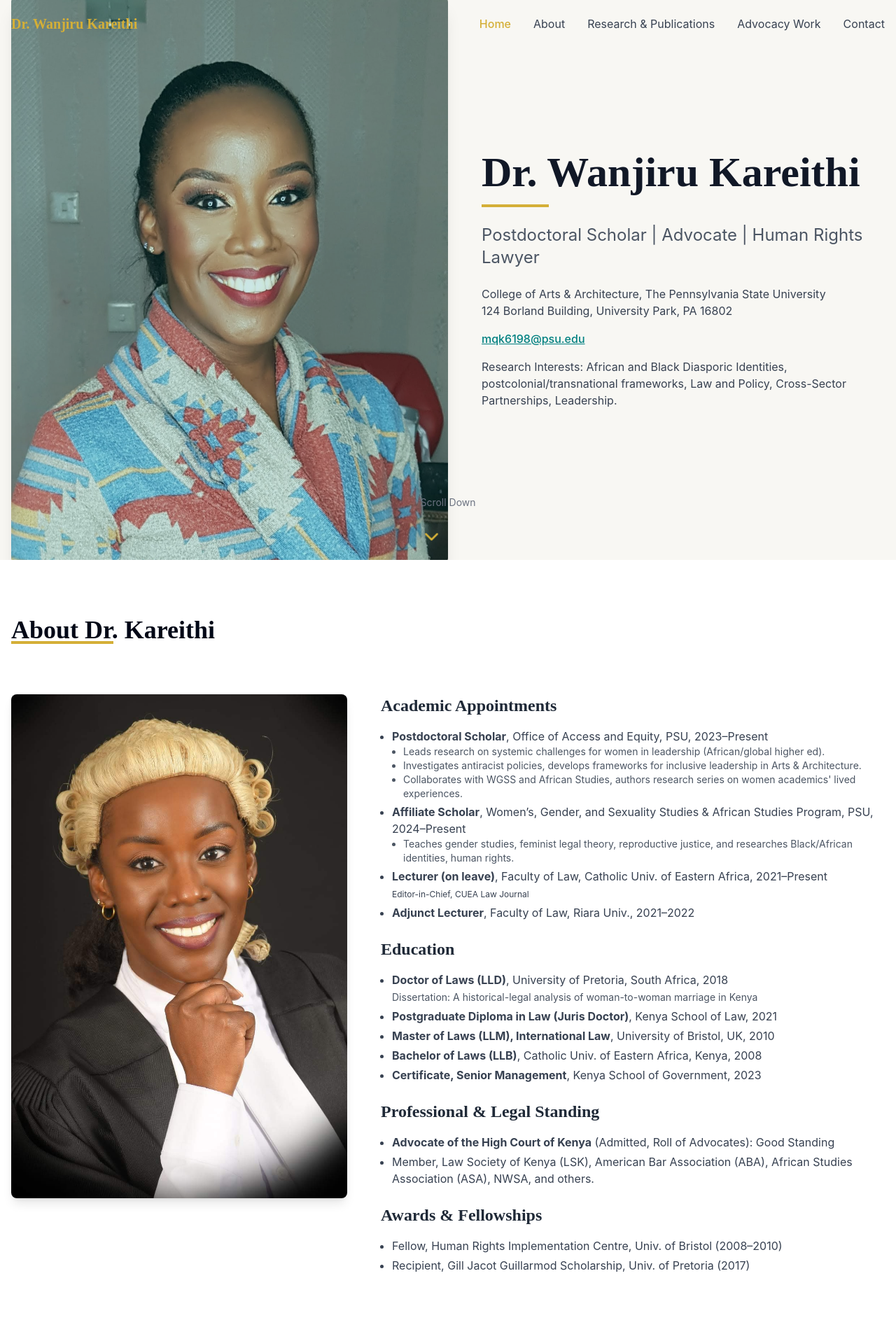
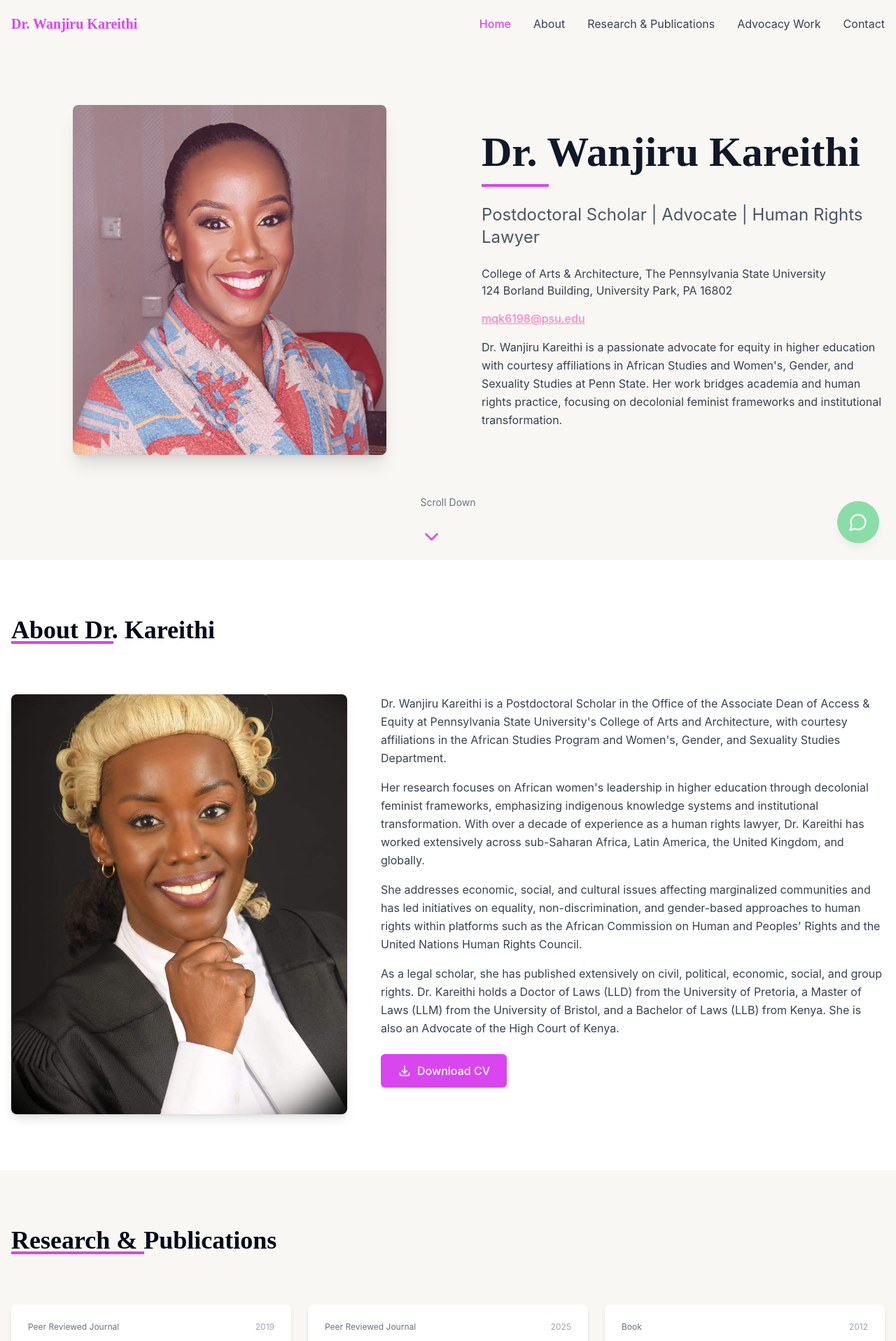
Before and after one commit to Winnie-Omar/kareithi-portfolio-glow, a React (Vite) app: page / in a window 1280 px wide. Shown: the top 1916 px of the page at 70% size. Built offline with nearby package versions, Linux system fonts and the light colour scheme.

Commit message:
Refactor: Implement design and feature updates
- Resize images and update homepage intro.
- Modify about section content.
- Add WhatsApp chatbot with automated message.
- Implement pink color scheme.
- Include social media icons and CV download link.
- Use cards for content organization.

```diff
--- a/src/components/AboutSection.tsx
+++ b/src/components/AboutSection.tsx
@@ -16,7 +16,7 @@ const AboutSection = () => {
                 <img
                   src="/about.jpg"
                   alt="Dr. Wanjiru Kareithi Portrait"
-                  className="w-full h-auto transform transition-all duration-1000 group-hover:scale-105 hover:scale-105"
+                  className="w-full h-auto transform transition-all duration-1000 group-hover:scale-105 hover:scale-105 max-h-[600px] object-cover object-center"
                 />
               </div>
             </RevealOnScroll>
@@ -24,63 +24,34 @@ const AboutSection = () => {
           {/* Text Column */}
           <div className="w-full md:w-3/5">
             <RevealOnScroll delay={200}>
-              {/* Academic Appointments */}
-              <h3 className="font-playfair text-2xl font-semibold mb-4 text-gray-800">Academic Appointments</h3>
-              <ul className="mb-6 ml-4 space-y-1 list-disc text-gray-700">
-                <li>
-                  <strong>Postdoctoral Scholar</strong>, Office of Access and Equity, PSU, 2023–Present
-                  <ul className="ml-4 list-disc text-gray-600 text-sm">
-                    <li>Leads research on systemic challenges for women in leadership (African/global higher ed).</li>
-                    <li>Investigates antiracist policies, develops frameworks for inclusive leadership in Arts & Architecture.</li>
-                    <li>Collaborates with WGSS and African Studies, authors research series on women academics' lived experiences.</li>
-                  </ul>
-                </li>
-                <li>
-                  <strong>Affiliate Scholar</strong>, Women’s, Gender, and Sexuality Studies & African Studies Program, PSU, 2024–Present
-                  <ul className="ml-4 list-disc text-gray-600 text-sm">
-                    <li>Teaches gender studies, feminist legal theory, reproductive justice, and researches Black/African identities, human rights.</li>
-                  </ul>
-                </li>
-                <li>
-                  <strong>Lecturer (on leave)</strong>, Faculty of Law, Catholic Univ. of Eastern Africa, 2021–Present<br />
-                  <span className="text-xs">Editor-in-Chief, CUEA Law Journal</span>
-                </li>
-                <li>
-                  <strong>Adjunct Lecturer</strong>, Faculty of Law, Riara Univ., 2021–2022
-                </li>
-              </ul>
-              {/* Education */}
-              <h3 className="font-playfair text-2xl font-semibold mb-4 text-gray-800">Education</h3>
-              <ul className="mb-6 ml-4 space-y-1 list-disc text-gray-700">
-                <li>
-                  <strong>Doctor of Laws (LLD)</strong>, University of Pretoria, South Africa, 2018<br />
-                  <span className="text-sm text-gray-600 font-normal">Dissertation: A historical-legal analysis of woman-to-woman marriage in Kenya</span>
-                </li>
-                <li>
-                  <strong>Postgraduate Diploma in Law (Juris Doctor)</strong>, Kenya School of Law, 2021
-                </li>
-                <li>
-                  <strong>Master of Laws (LLM), International Law</strong>, University of Bristol, UK, 2010
-                </li>
-                <li>
-                  <strong>Bachelor of Laws (LLB)</strong>, Catholic Univ. of Eastern Africa, Kenya, 2008
-                </li>
-                <li>
-                  <strong>Certificate, Senior Management</strong>, Kenya School of Government, 2023
-                </li>
-              </ul>
-              {/* Legal Standing */}
-              <h3 className="font-playfair text-2xl font-semibold mb-4 text-gray-800">Professional & Legal Standing</h3>
-              <ul className="mb-6 ml-4 space-y-1 list-disc text-gray-700">
-                <li><strong>Advocate of the High Court of Kenya</strong> (Admitted, Roll of Advocates): Good Standing</li>
-                <li>Member, Law Society of Kenya (LSK), American Bar Association (ABA), African Studies Association (ASA), NWSA, and others.</li>
-              </ul>
-              {/* Awards & Fellowships */}
-              <h3 className="font-playfair text-2xl font-semibold mb-4 text-gray-800">Awards & Fellowships</h3>
-              <ul className="mb-6 ml-4 space-y-1 list-disc text-gray-700">
-                <li>Fellow, Human Rights Implementation Centre, Univ. of Bristol (2008–2010)</li>
-                <li>Recipient, Gill Jacot Guillarmod Scholarship, Univ. of Pretoria (2017)</li>
-              </ul>
+              <div className="prose prose-lg max-w-none">
+                <p className="text-gray-700 mb-4 leading-relaxed">
+                  Dr. Wanjiru Kareithi is a Postdoctoral Scholar in the Office of the Associate Dean of Access & Equity at Pennsylvania State University's College of Arts and Architecture, with courtesy affiliations in the African Studies Program and Women's, Gender, and Sexuality Studies Department.
+                </p>
+
+                <p className="text-gray-700 mb-4 leading-relaxed">
+                  Her research focuses on African women's leadership in higher education through decolonial feminist frameworks, emphasizing indigenous knowledge systems and institutional transformation. With over a decade of experience as a human rights lawyer, Dr. Kareithi has worked extensively across sub-Saharan Africa, Latin America, the United Kingdom, and globally.
+                </p>
+
+                <p className="text-gray-700 mb-4 leading-relaxed">
+                  She addresses economic, social, and cultural issues affecting marginalized communities and has led initiatives on equality, non-discrimination, and gender-based approaches to human rights within platforms such as the African Commission on Human and Peoples' Rights and the United Nations Human Rights Council.
+                </p>
+
+                <p className="text-gray-700 mb-6 leading-relaxed">
+                  As a legal scholar, she has published extensively on civil, political, economic, social, and group rights. Dr. Kareithi holds a Doctor of Laws (LLD) from the University of Pretoria, a Master of Laws (LLM) from the University of Bristol, and a Bachelor of Laws (LLB) from Kenya. She is also an Advocate of the High Court of Kenya.
+                </p>
+
+                <a
+                  href="/cv.pdf"
+                  download
+                  className="inline-flex items-center px-6 py-3 bg-pink-dark hover:bg-pink text-white font-medium rounded-md transition-colors duration-300"
+                >
+                  <svg xmlns="http://www.w3.org/2000/svg" className="h-5 w-5 mr-2" fill="none" viewBox="0 0 24 24" stroke="currentColor">
+                    <path strokeLinecap="round" strokeLinejoin="round" strokeWidth={2} d="M4 16v1a3 3 0 003 3h10a3 3 0 003-3v-1m-4-4l-4 4m0 0l-4-4m4 4V4" />
+                  </svg>
+                  Download CV
+                </a>
+              </div>
             </RevealOnScroll>
           </div>
         </div>
--- a/src/components/HomeSection.tsx
+++ b/src/components/HomeSection.tsx
@@ -20,13 +20,13 @@ const HomeSection = () => {
           {/* Image Column */}
           <div className="w-full md:w-1/2 mb-8 md:mb-0">
             <RevealOnScroll>
-              <div className="relative overflow-hidden rounded-lg shadow-xl group">
+              <div className="relative overflow-hidden rounded-lg shadow-xl group max-w-md mx-auto">
                 <img
                   src="/home.jpg"
                   alt="Dr. Wanjiru Kareithi"
-                  className="w-full h-auto transform transition-transform duration-700 group-hover:scale-110 hover:scale-110"
+                  className="w-full h-auto transform transition-transform duration-700 group-hover:scale-110 hover:scale-110 object-cover max-h-[500px]"
                 />
-                <div className="absolute inset-0 bg-teal/20 group-hover:bg-transparent transition-colors duration-500"></div>
+                <div className="absolute inset-0 bg-pink/20 group-hover:bg-transparent transition-colors duration-500"></div>
               </div>
             </RevealOnScroll>
           </div>
@@ -38,7 +38,7 @@ const HomeSection = () => {
               </h1>
             </RevealOnScroll>
             <RevealOnScroll delay={400}>
-              <div className="h-1 w-24 bg-gold mb-6"></div>
+              <div className="h-1 w-24 bg-pink-dark mb-6"></div>
             </RevealOnScroll>
             <RevealOnScroll delay={600}>
               <h2 className="font-inter text-xl md:text-2xl text-gray-600 mb-6">
@@ -51,12 +51,12 @@ const HomeSection = () => {
                 124 Borland Building, University Park, PA 16802
               </p>
               <p className="mb-4">
-                <a href="mailto:mqk6198@psu.edu" className="text-teal hover:text-gold transition-colors font-medium underline">
+                <a href="mailto:mqk6198@psu.edu" className="text-pink hover:text-pink-dark transition-colors font-medium underline">
                   mqk6198@psu.edu
                 </a>
               </p>
-              <p className="font-inter text-gray-700">
-                Research Interests: African and Black Diasporic Identities, postcolonial/transnational frameworks, Law and Policy, Cross-Sector Partnerships, Leadership.
+              <p className="font-inter text-gray-700 leading-relaxed">
+                Dr. Wanjiru Kareithi is a passionate advocate for equity in higher education with courtesy affiliations in African Studies and Women's, Gender, and Sexuality Studies at Penn State. Her work bridges academia and human rights practice, focusing on decolonial feminist frameworks and institutional transformation.
               </p>
             </RevealOnScroll>
           </div>
@@ -65,7 +65,7 @@ const HomeSection = () => {
       {/* Scroll indicator */}
       <div className="absolute bottom-8 left-1/2 transform -translate-x-1/2 cursor-pointer" onClick={scrollToNextSection}>
         <div className="text-center text-sm text-gray-500 mb-2 font-inter">Scroll Down</div>
-        <div className="animate-bounce-arrow text-gold">
+        <div className="animate-bounce-arrow text-pink-dark">
           <ChevronDown size={32} />
         </div>
       </div>
--- /dev/null
+++ b/src/components/WhatsAppChat.tsx
@@ -0,0 +1,29 @@
+
+import { MessageCircle } from 'lucide-react';
+import { useState } from 'react';
+
+const WhatsAppChat = () => {
+  const [isOpen, setIsOpen] = useState(false);
+  const phoneNumber = '+5822030835';
+
+  const handleChatOpen = () => {
+    if (isOpen) {
+      setIsOpen(false);
+    } else {
+      const whatsappURL = `https://wa.me/${phoneNumber}?text=Hello%20Dr.%20Kareithi,%20I%20visited%20your%20website%20and%20would%20like%20to%20connect.`;
+      window.open(whatsappURL, '_blank');
+    }
+  };
+
+  return (
+    <button
+      onClick={handleChatOpen}
+      className="whatsapp-button animate-pulse hover:animate-none"
+      aria-label="Chat on WhatsApp"
+    >
+      <MessageCircle size={28} />
+    </button>
+  );
+};
+
+export default WhatsAppChat;
--- a/src/index.css
+++ b/src/index.css
@@ -16,10 +16,10 @@
     --popover: 0 0% 100%;
     --popover-foreground: 222.2 84% 4.9%;
 
-    --primary: 43 65% 52%;
+    --primary: 326 100% 70%;
     --primary-foreground: 210 40% 98%;
 
-    --secondary: 180 100% 25%;
+    --secondary: 310 90% 60%;
     --secondary-foreground: 210 40% 98%;
 
     --muted: 210 40% 96.1%;
@@ -33,7 +33,7 @@
 
     --border: 214.3 31.8% 91.4%;
     --input: 214.3 31.8% 91.4%;
-    --ring: 43 65% 52%;
+    --ring: 326 100% 70%;
 
     --radius: 0.5rem;
 
@@ -85,6 +85,16 @@
 
   .section-title::after {
     content: '';
-    @apply absolute bottom-0 left-0 w-1/2 h-1 bg-gold;
+    @apply absolute bottom-0 left-0 w-1/2 h-1 bg-pink-dark;
+  }
+
+  /* WhatsApp Chat Button */
+  .whatsapp-button {
+    @apply fixed bottom-6 right-6 z-50 bg-green-500 text-white rounded-full p-4 shadow-lg transition-transform hover:scale-110;
+  }
+
+  /* Social Media Icons */
+  .social-icon {
+    @apply text-pink hover:text-pink-dark transition-colors duration-300 mx-2;
   }
 }
--- a/src/pages/Index.tsx
+++ b/src/pages/Index.tsx
@@ -7,6 +7,7 @@ import ResearchSection from '@/components/ResearchSection';
 import AdvocacySection from '@/components/AdvocacySection';
 import ContactSection from '@/components/ContactSection';
 import Footer from '@/components/Footer';
+import WhatsAppChat from '@/components/WhatsAppChat';
 
 const Index = () => {
   // Initialize scroll reveal for sections
@@ -44,6 +45,7 @@ const Index = () => {
         <ContactSection />
       </main>
 
+      <WhatsAppChat />
       <Footer />
     </div>
   );
--- a/tailwind.config.ts
+++ b/tailwind.config.ts
@@ -63,10 +63,15 @@ export default {
 					border: 'hsl(var(--sidebar-border))',
 					ring: 'hsl(var(--sidebar-ring))'
 				},
-				// Custom colors for Dr. Kareithi's portfolio
+				// Updated custom colors for Dr. Kareithi's portfolio
 				ivory: '#F8F7F3',
-				gold: '#D4AF37',
-				teal: '#008080',
+				gold: '#D946EF', // Changed to pink
+				teal: '#FF83C4', // Changed to lighter pink
+				pink: {
+					light: '#FFDEE2',
+					DEFAULT: '#FF83C4',
+					dark: '#D946EF'
+				}
 			},
 			fontFamily: {
 				'playfair': ['"Playfair Display"', 'serif'],
```
Also changed, not shown: src/components/ContactSection.tsx (+8 -14 lines), src/components/Footer.tsx (+17 -0 lines).
